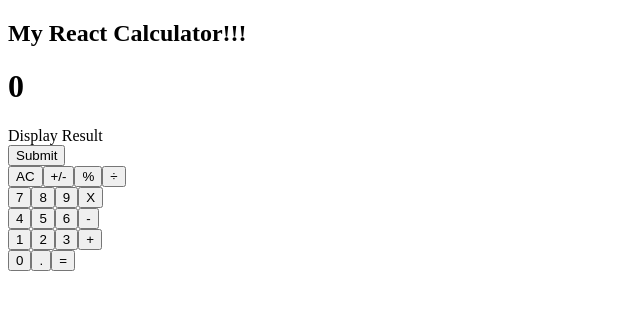
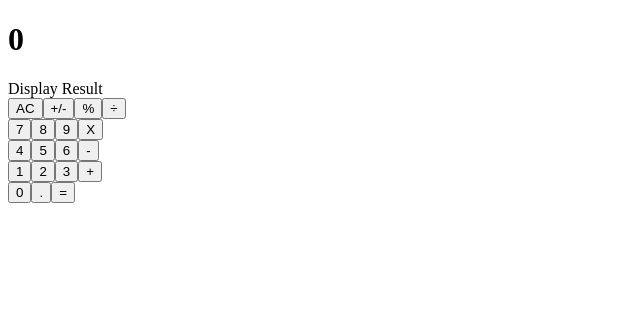
Before and after one commit to okikiola11/react-calculator, a React (Create React App) app: page / in a window 1280 px wide. Shown: the top 310 px of the page, without its empty margins (0-640 px from the left). Built offline with nearby package versions, Linux system fonts and the light colour scheme.

Commit message:
Add Big.js dependency to package.js Add React.Fragment shorthand to App.js Remove button tags from ButtonPanel Import the Button from Button.js as a Component intp buttonPanel Update text in the displayCalc file

```diff
--- a/package.json
+++ b/package.json
@@ -6,6 +6,7 @@
     "@testing-library/jest-dom": "^5.12.0",
     "@testing-library/react": "^11.2.6",
     "@testing-library/user-event": "^12.8.3",
+    "big.js": "^6.1.1",
     "prop-types": "^15.7.2",
     "react": "^17.0.2",
     "react-dom": "^17.0.2",
--- a/src/components/App.js
+++ b/src/components/App.js
@@ -3,9 +3,10 @@
 
 const App = () => (
   <div className="App">
-    <h2>My React Calculator!!!</h2>
-    <DisplayCalculator />
-    <ButtonPanel />
+    <>
+      <DisplayCalculator />
+      <ButtonPanel />
+    </>
   </div>
 );
 
--- a/src/components/Button.js
+++ b/src/components/Button.js
@@ -1,7 +1,9 @@
 import PropTypes from 'prop-types';
 
 const Button = ({ name }) => (
-  <button type="button" name={name}> Submit </button>
+  <button type="button" name={name}>
+    {name}
+  </button>
 );
 
 Button.propTypes = {
--- a/src/components/ButtonPanel.js
+++ b/src/components/ButtonPanel.js
@@ -1,37 +1,39 @@
+import Button from './Button';
+
 const ButtonPanel = () => (
   <main>
     <div>
-      <button name="symbolReset" type="submit"> AC </button>
-      <button name="symbolCalc" type="submit"> +/- </button>
-      <button name="symbolModulo" type="submit"> % </button>
-      <button name="symbolDiv" type="submit"> ÷ </button>
+      <Button name="AC" />
+      <Button name="+/-" />
+      <Button name="%" />
+      <Button name="÷" />
     </div>
 
     <div>
-      <button name="number7" type="submit"> 7 </button>
-      <button name="number8" type="submit"> 8 </button>
-      <button name="number9" type="submit"> 9 </button>
-      <button name="symbolMul" type="submit"> X </button>
+      <Button name="7" />
+      <Button name="8" />
+      <Button name="9" />
+      <Button name="X" />
     </div>
 
     <div>
-      <button name="number4" type="submit"> 4 </button>
-      <button name="number5" type="submit"> 5 </button>
-      <button name="number6" type="submit"> 6 </button>
-      <button name="symbolSubt" type="submit"> - </button>
+      <Button name="4" />
+      <Button name="5" />
+      <Button name="6" />
+      <Button name="-" />
     </div>
 
     <div>
-      <button name="number1" type="submit"> 1 </button>
-      <button name="number2" type="submit"> 2 </button>
-      <button name="number3" type="submit"> 3 </button>
-      <button name="symbolAdd" type="submit"> + </button>
+      <Button name="1" />
+      <Button name="2" />
+      <Button name="3" />
+      <Button name="+" />
     </div>
 
     <div>
-      <button name="number0" type="submit"> 0 </button>
-      <button name="symbolDec" type="submit"> . </button>
-      <button name="symbolEquals" type="submit"> = </button>
+      <Button name="0" />
+      <Button name="." />
+      <Button name="=" />
     </div>
   </main>
 );
--- a/src/components/DisplayCalculator.js
+++ b/src/components/DisplayCalculator.js
@@ -1,5 +1,4 @@
 import PropTypes from 'prop-types';
-import Button from './Button';
 
 const DisplayCalculator = (props) => {
   const { result } = props;
@@ -8,7 +7,6 @@
     <div className="display">
       <h1>{result}</h1>
       <div> Display Result </div>
-      <Button />
     </div>
   );
 };
```
Also changed, not shown: 1 other file (tests, documents, lock files or other folders).
